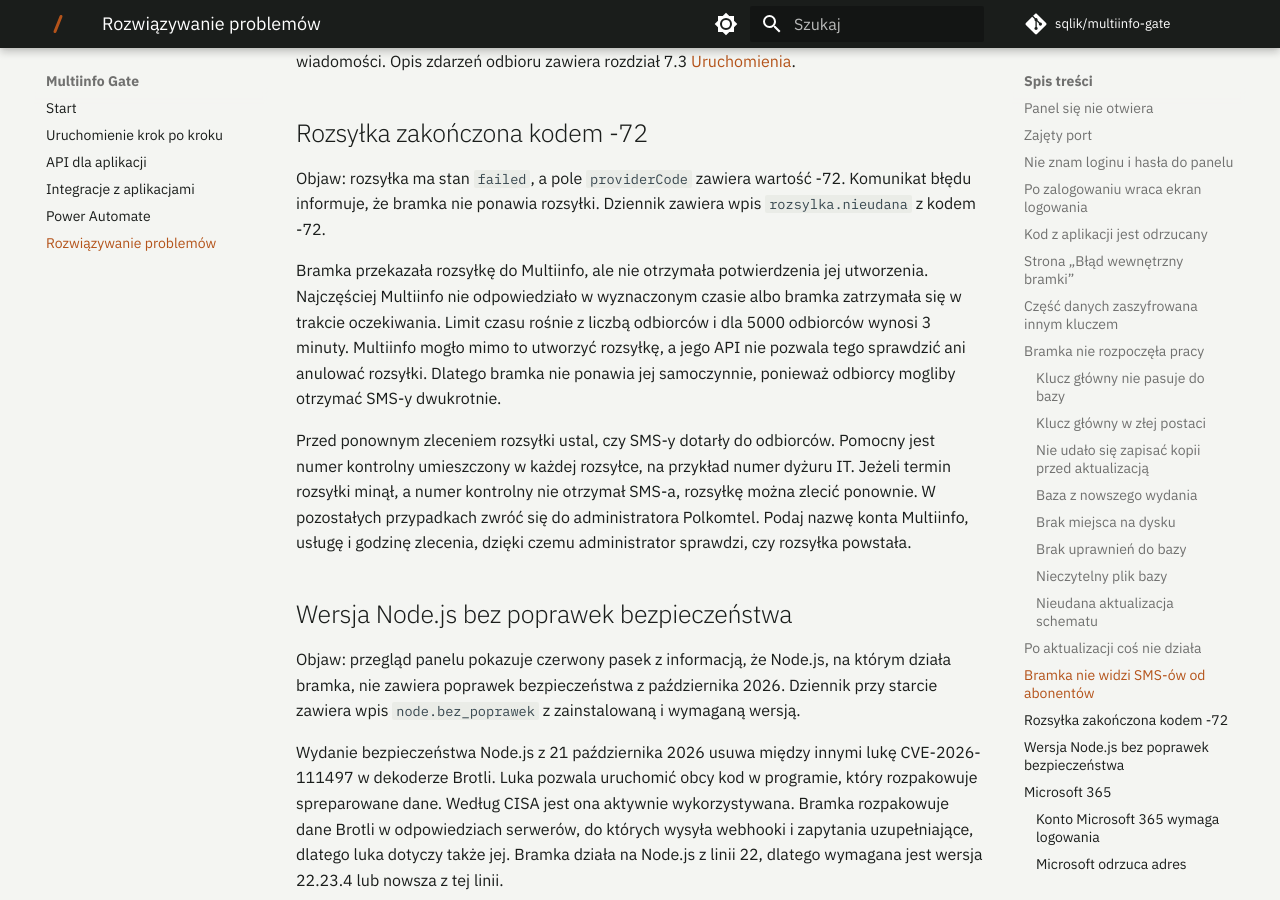
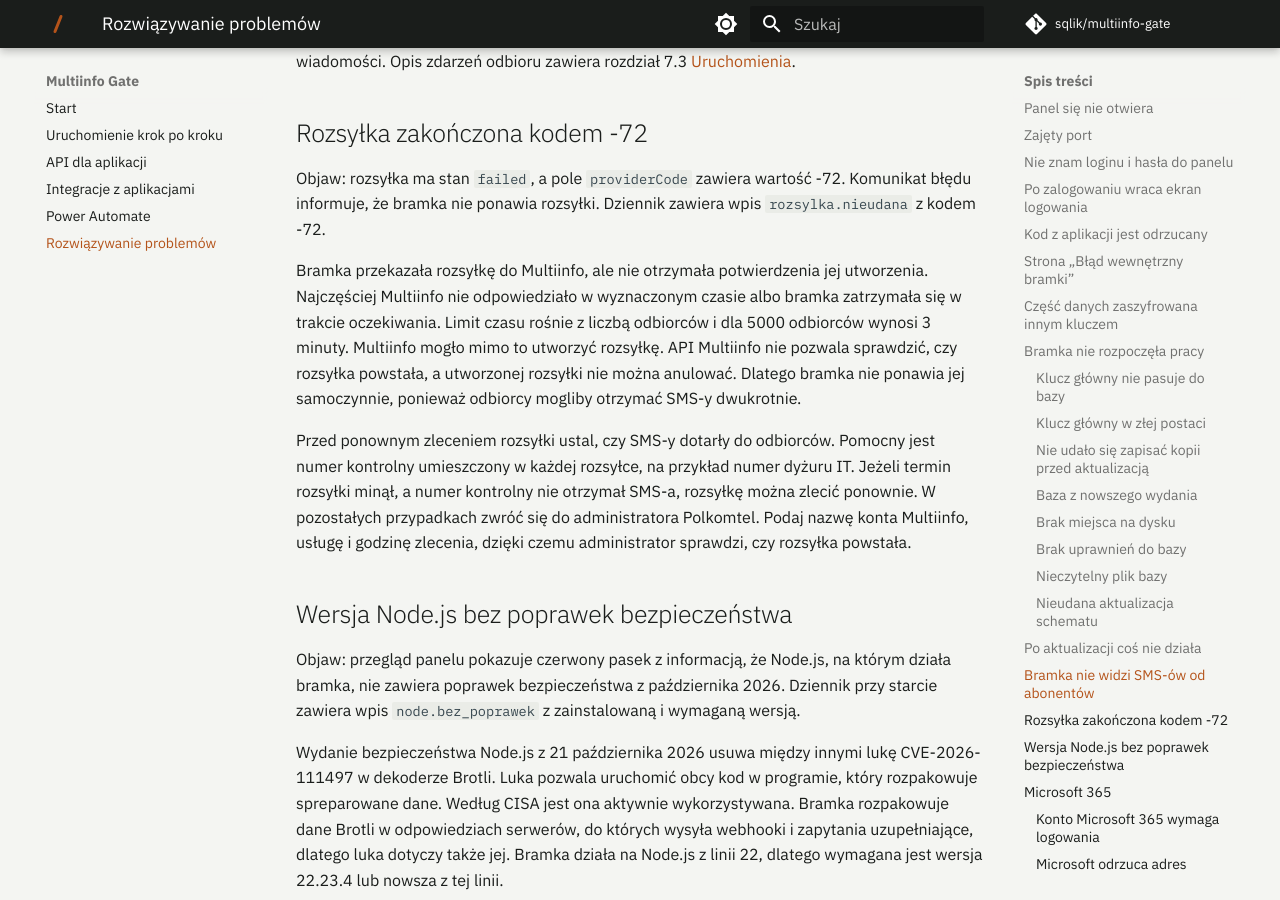
Before and after one commit to sqlik/multiinfo-gate, an MkDocs documentation site: the page built from docs/problemy.md, in a window 1280 px wide and 900 px high, scrolled down 9362 px. Built offline with MkDocs 1.6.1 and Material for MkDocs 9.7.7, drawn with Linux system fonts in a browser that asks for light colours; comment, search, counter and statistics services are not loaded.

Commit message:
Opis kodu -72: utworzonej rozsyłki nie można anulować

```diff
--- a/docs/problemy.md
+++ b/docs/problemy.md
@@ -356,8 +356,9 @@ informuje, że bramka nie ponawia rozsyłki. Dziennik zawiera wpis `rozsylka.nie
 Bramka przekazała rozsyłkę do Multiinfo, ale nie otrzymała potwierdzenia jej utworzenia. Najczęściej
 Multiinfo nie odpowiedziało w wyznaczonym czasie albo bramka zatrzymała się w trakcie oczekiwania.
 Limit czasu rośnie z liczbą odbiorców i dla 5000 odbiorców wynosi 3 minuty. Multiinfo mogło mimo to
-utworzyć rozsyłkę, a jego API nie pozwala tego sprawdzić ani anulować rozsyłki. Dlatego bramka nie
-ponawia jej samoczynnie, ponieważ odbiorcy mogliby otrzymać SMS-y dwukrotnie.
+utworzyć rozsyłkę. API Multiinfo nie pozwala sprawdzić, czy rozsyłka powstała, a utworzonej rozsyłki
+nie można anulować. Dlatego bramka nie ponawia jej samoczynnie, ponieważ odbiorcy mogliby otrzymać
+SMS-y dwukrotnie.
 
 Przed ponownym zleceniem rozsyłki ustal, czy SMS-y dotarły do odbiorców. Pomocny jest numer
 kontrolny umieszczony w każdej rozsyłce, na przykład numer dyżuru IT. Jeżeli termin rozsyłki minął,
```
